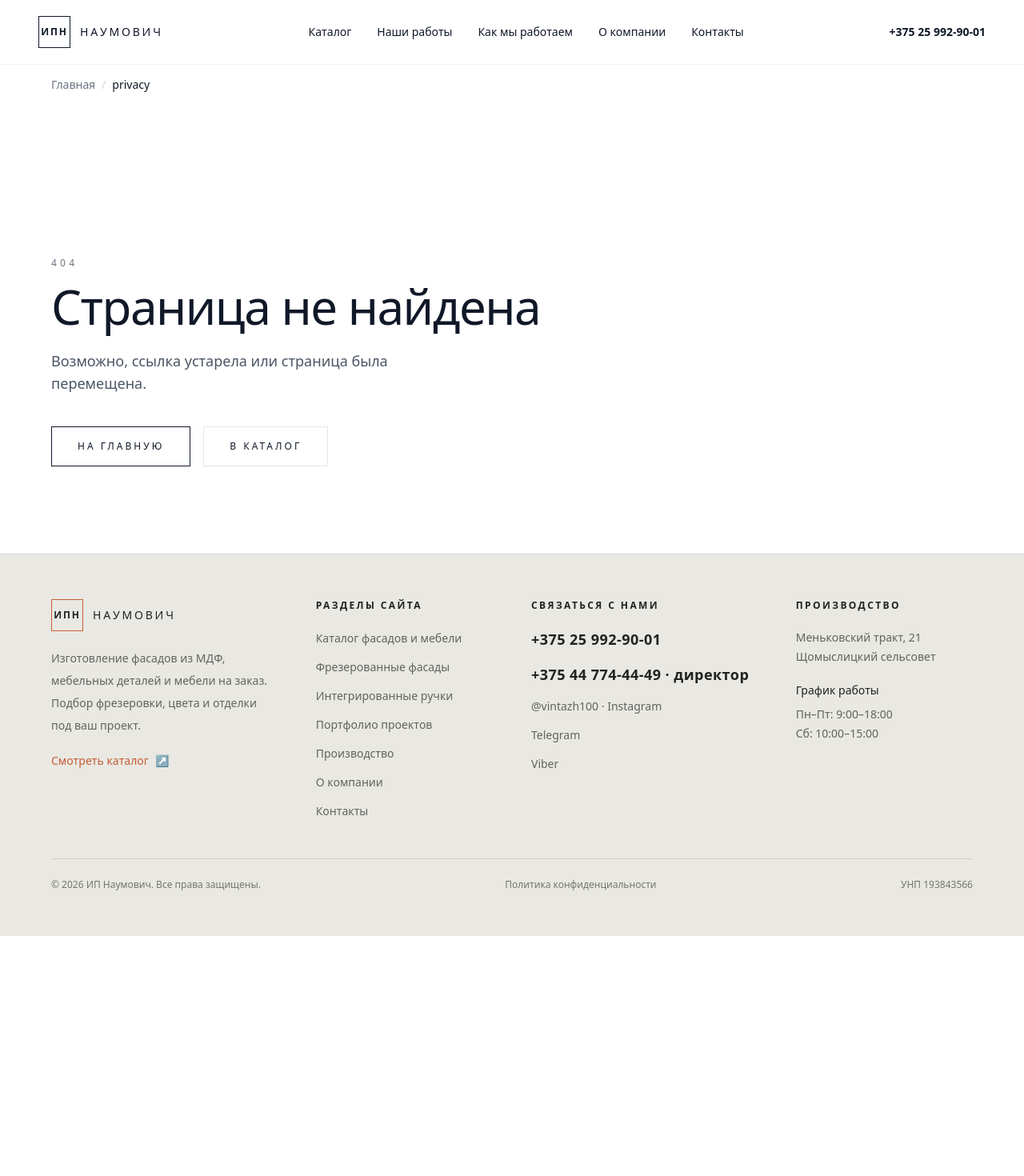
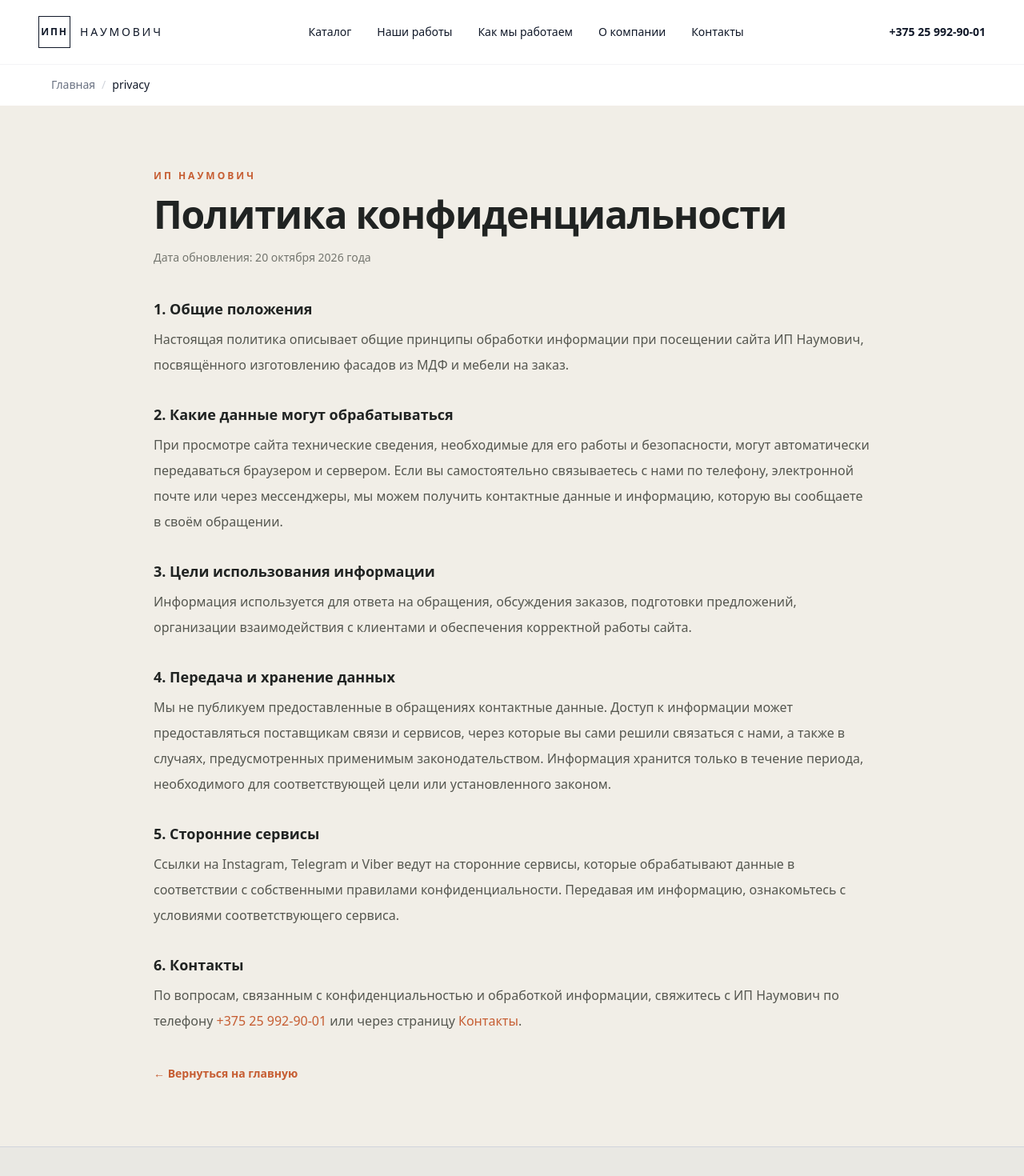
Before and after one commit to IljaBelousow/naumovich-site, a Next.js app: page /privacy in a window 1280 px wide. Before the commit this address had no page. Shown: the top 1470 px of the page at 80% size. Before the commit the page ends 1170 px from the top, so only its background shows below. Built offline with nearby package versions, Linux system fonts and the light colour scheme.

Commit message:
Add privacy policy page

```diff
--- /dev/null
+++ b/src/app/privacy/page.tsx
@@ -0,0 +1,46 @@
+import Link from "next/link";
+
+export const metadata = {
+  title: "Политика конфиденциальности — ИП Наумович",
+  description: "Информация об обработке персональных данных при использовании сайта ИП Наумович.",
+};
+
+export default function PrivacyPage() {
+  return (
+    <main className="min-h-[65vh] bg-[#F1EEE7] px-5 py-16 text-[#202322] sm:px-8 sm:py-20 lg:px-12">
+      <article className="mx-auto max-w-4xl">
+        <p className="mb-4 text-xs font-semibold uppercase tracking-[0.25em] text-[#C65D32]">ИП Наумович</p>
+        <h1 className="text-3xl font-semibold tracking-tight sm:text-5xl">Политика конфиденциальности</h1>
+        <p className="mt-5 text-sm text-[#74766F]">Дата обновления: 20 октября 2026 года</p>
+
+        <div className="mt-10 space-y-8 text-base leading-8 text-[#555750]">
+          <section>
+            <h2 className="text-lg font-semibold text-[#202322]">1. Общие положения</h2>
+            <p className="mt-2">Настоящая политика описывает общие принципы обработки информации при посещении сайта ИП Наумович, посвящённого изготовлению фасадов из МДФ и мебели на заказ.</p>
+          </section>
+          <section>
+            <h2 className="text-lg font-semibold text-[#202322]">2. Какие данные могут обрабатываться</h2>
+            <p className="mt-2">При просмотре сайта технические сведения, необходимые для его работы и безопасности, могут автоматически передаваться браузером и сервером. Если вы самостоятельно связываетесь с нами по телефону, электронной почте или через мессенджеры, мы можем получить контактные данные и информацию, которую вы сообщаете в своём обращении.</p>
+          </section>
+          <section>
+            <h2 className="text-lg font-semibold text-[#202322]">3. Цели использования информации</h2>
+            <p className="mt-2">Информация используется для ответа на обращения, обсуждения заказов, подготовки предложений, организации взаимодействия с клиентами и обеспечения корректной работы сайта.</p>
+          </section>
+          <section>
+            <h2 className="text-lg font-semibold text-[#202322]">4. Передача и хранение данных</h2>
+            <p className="mt-2">Мы не публикуем предоставленные в обращениях контактные данные. Доступ к информации может предоставляться поставщикам связи и сервисов, через которые вы сами решили связаться с нами, а также в случаях, предусмотренных применимым законодательством. Информация хранится только в течение периода, необходимого для соответствующей цели или установленного законом.</p>
+          </section>
+          <section>
+            <h2 className="text-lg font-semibold text-[#202322]">5. Сторонние сервисы</h2>
+            <p className="mt-2">Ссылки на Instagram, Telegram и Viber ведут на сторонние сервисы, которые обрабатывают данные в соответствии с собственными правилами конфиденциальности. Передавая им информацию, ознакомьтесь с условиями соответствующего сервиса.</p>
+          </section>
+          <section>
+            <h2 className="text-lg font-semibold text-[#202322]">6. Контакты</h2>
+            <p className="mt-2">По вопросам, связанным с конфиденциальностью и обработкой информации, свяжитесь с ИП Наумович по телефону <a className="font-medium text-[#C65D32] hover:underline" href="tel:+375259929001">+375 25 992-90-01</a> или через страницу <Link className="font-medium text-[#C65D32] hover:underline" href="/contacts">Контакты</Link>.</p>
+          </section>
+        </div>
+        <Link href="/" className="mt-10 inline-flex items-center gap-2 text-sm font-semibold text-[#C65D32] hover:text-[#202322]">← Вернуться на главную</Link>
+      </article>
+    </main>
+  );
+}
```
